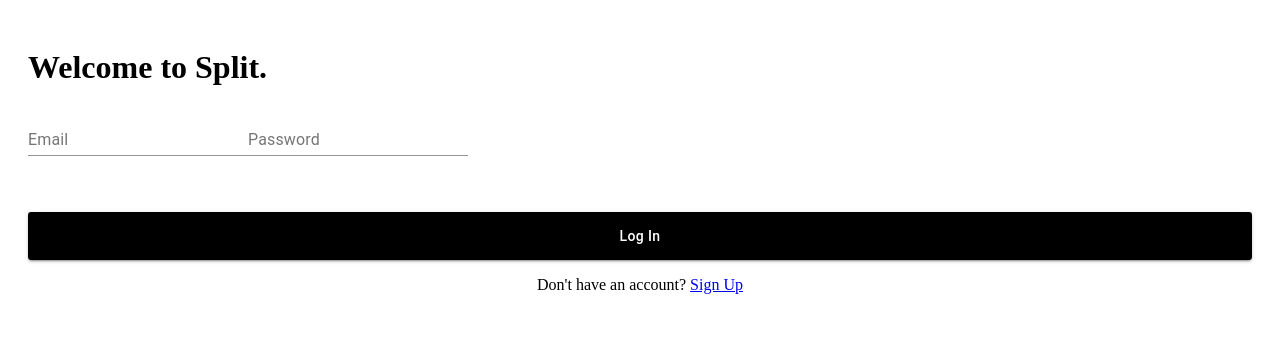
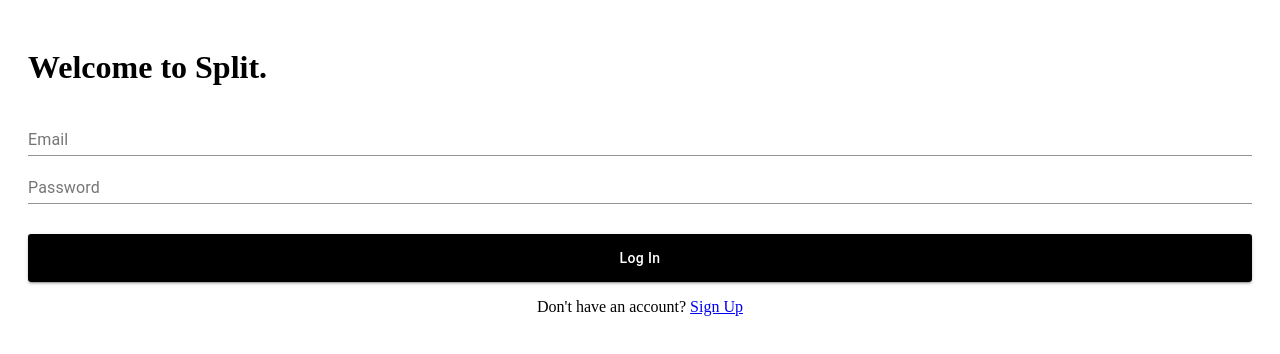
Before and after one commit to auddin431/Split, a React (Create React App) app in the folder split/: page /welcome in a window 1280 px wide. Shown: the top 354 px of the page. Built offline with nearby package versions, Linux system fonts and the light colour scheme; a web font is replaced by a local one.

Commit message:
Update welcome page styling

```diff
--- a/split/src/components/pages/Welcome.css
+++ b/split/src/components/pages/Welcome.css
@@ -2,8 +2,13 @@
   padding: 28px;
   display: flex;
   flex-direction: column;
+  text-align: center;
 }
 
-.colorTest {
-  margin-top: 10px;
+#welcome {
+  text-align: left;
 }
+
+form {
+  margin-bottom: 30px;
+}
--- a/split/src/components/pages/Welcome.js
+++ b/split/src/components/pages/Welcome.js
@@ -35,28 +35,31 @@ const Welcome = () => {
   const passwordHandler = (e) => {
     setPassword(e.target.value);
   };
+
   return (
-    <>
-      <div className="wrapper">
-        <h1>Welcome to Split.</h1>
+    <div className="wrapper">
+        <h1 id="welcome">Welcome to Split.</h1>
         <form noValidate autoComplete="off">
-          <StyledTextField id="email" label="Email" onChange={emailHandler} />
+          <StyledTextField
+            id="email"
+            label="Email"
+            onChange={emailHandler}
+            fullWidth
+          />
           <StyledTextField
             id="pass"
             label="Password"
             onChange={passwordHandler}
+            fullWidth
           />
         </form>
-      </div>
-      <div className="wrapper">
         <StyledButton className="colorTest" variant="contained">
           Log In
         </StyledButton>
         <p style={{ textAlign: "center" }}>
           Don't have an account? <Link to="/register">Sign Up</Link>
         </p>
-      </div>
-    </>
+    </div>
   );
 };
 
```
Also changed, not shown: 1 other file (tests, documents, lock files or other folders).
